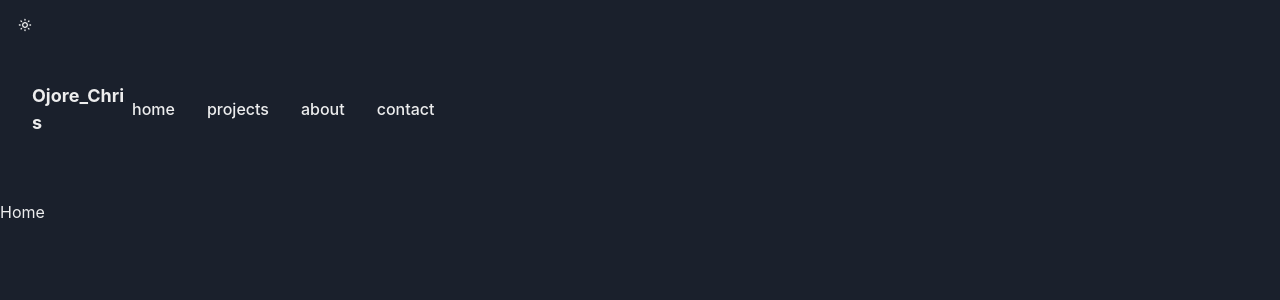
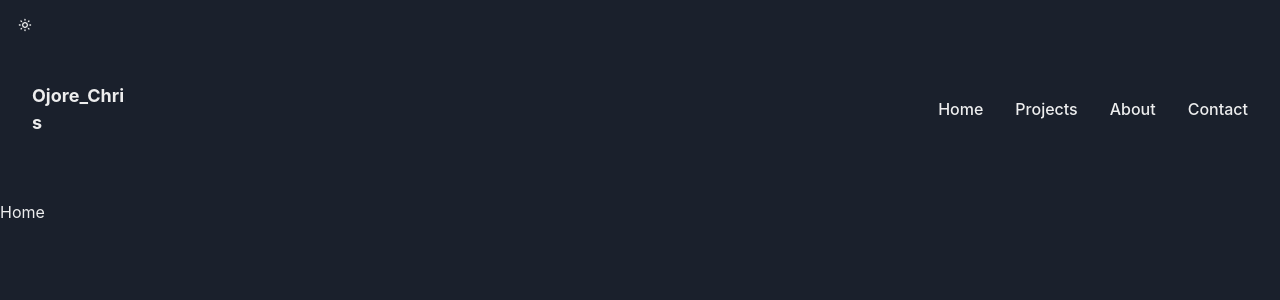
Before and after one commit to creasedigital/crease-portfolio, a React (Vite) app: page / in a window 1280 px wide. Shown: the top 300 px of the page. Built offline with nearby package versions, Linux system fonts and the light colour scheme.

Commit message:
menu toggling enabled

```diff
--- a/src/components/Logo.tsx
+++ b/src/components/Logo.tsx
@@ -1,5 +1,6 @@
 import { Box, ChakraProps, OmitCommonProps, Text } from "@chakra-ui/react";
 import { DetailedHTMLProps, HTMLAttributes } from "react";
+import { Link } from "react-router-dom";
 
 export default function Logo(
 	props: JSX.IntrinsicAttributes &
@@ -11,9 +12,11 @@ export default function Logo(
 ) {
 	return (
 		<Box {...props}>
-			<Text fontSize="lg" fontWeight={"bold"}>
-				Ojore_Chris
-			</Text>
+			<Link to="/">
+				<Text fontSize="lg" fontWeight={"bold"}>
+					Ojore_Chris
+				</Text>
+			</Link>
 		</Box>
 	);
 }
--- a/src/layouts/MenuItem.tsx
+++ b/src/layouts/MenuItem.tsx
@@ -16,7 +16,7 @@ const MenuItem: React.FC<IMenuItem> = ({
 }) => {
 	return (
 		<Link to={to}>
-			<Text display="block" {...rest}>
+			<Text display="block" {...rest} textTransform="capitalize">
 				{children}
 			</Text>
 		</Link>
--- a/src/layouts/MenuToggle.tsx
+++ b/src/layouts/MenuToggle.tsx
@@ -8,7 +8,13 @@ interface IMenuToggle {
 
 const MenuToggle: React.FC<IMenuToggle> = ({ toggle, isOpen }) => {
 	return (
-		<Box display={{ base: "block", md: "none" }}>
+		<Box
+			as="button"
+			_focus={{ border: "none", outline: "none" }}
+			_active={{ border: "none", outline: "none" }}
+			onClick={toggle}
+			display={{ base: "block", md: "none" }}
+		>
 			{isOpen ? <TiTimes /> : <TiThMenu />}
 		</Box>
 	);
--- a/src/layouts/NavBarContainer.tsx
+++ b/src/layouts/NavBarContainer.tsx
@@ -9,17 +9,24 @@ const NavBarContainer: React.FC<INavBarContainer> = ({
 	children,
 	...props
 }) => {
-	return <Flex
+	return (
+		<Flex
 			as="nav"
 			align="center"
 			justify="space-between"
 			wrap="wrap"
-    w="100%"
+			// w="100%"
+			w="100vw"
 			mb={8}
 			p={8}
+			// bg="green"
+			// color="white"
 			// bg={[]}
 			// color={[]}
-    {...props   }
-    >{children}</Flex>;
+			{...props}
+		>
+			{children}
+		</Flex>
+	);
 };
 export default NavBarContainer;
--- a/src/layouts/Navbar/index.tsx
+++ b/src/layouts/Navbar/index.tsx
@@ -1,3 +1,4 @@
+import { Box } from "@chakra-ui/react";
 import Logo from "components/Logo";
 import { useState } from "react";
 import MenuLinks from "../MenuLinks";
@@ -9,11 +10,13 @@ const NavBar = (props: any) => {
 	const toggle = () => setIsOpen(!isOpen);
 
 	return (
-		<NavBarContainer {...props}>
-			<Logo w="100px" />
-			<MenuToggle toggle={toggle} isOpen={isOpen} />
-			<MenuLinks isOpen={isOpen} />
-		</NavBarContainer>
+		<Box>
+			<NavBarContainer {...props}>
+				<Logo w="100px" />
+				<MenuToggle toggle={toggle} isOpen={isOpen} />
+				<MenuLinks isOpen={isOpen} />
+			</NavBarContainer>
+		</Box>
 	);
 };
 export default NavBar;
```
Lines whose indentation alone changed are shown as unchanged.
